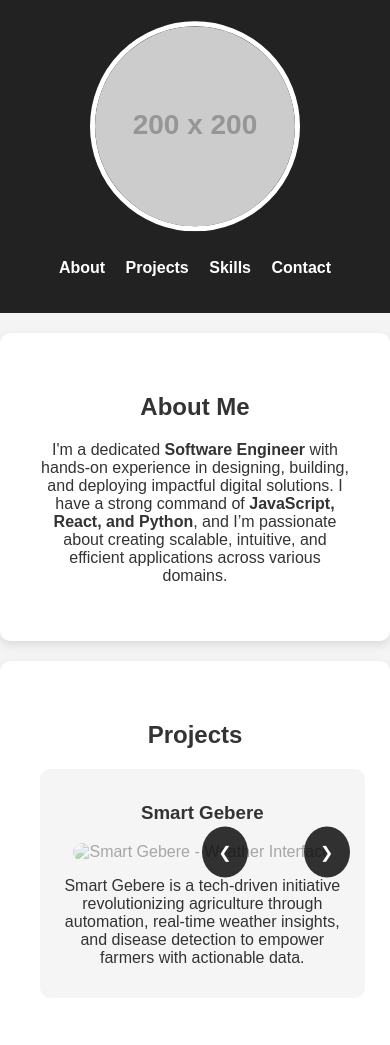
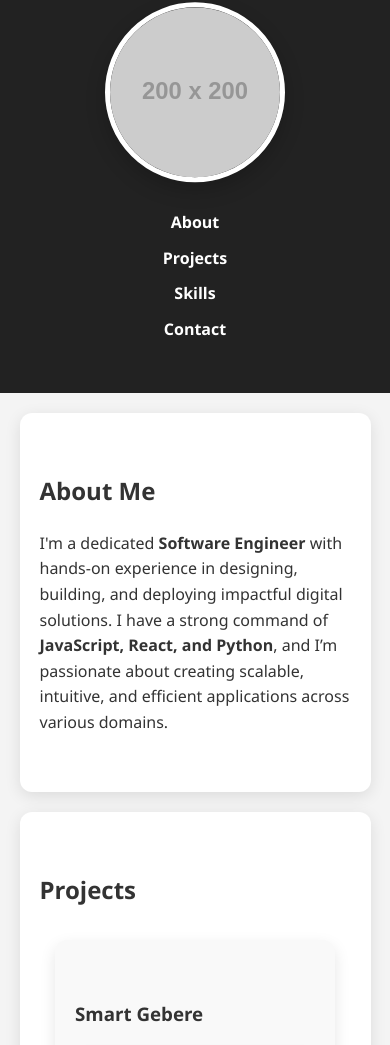
Before and after one commit to Henok-Demissie/My-Portofolio, a plain HTML site: page index.html in a window 390 px wide. Shown: the part 91-1136 px from the top of the page. Drawn offline with Linux system fonts and the light colour scheme; placeholder pictures from the web are drawn by us.

Commit message:
Update styles.css

```diff
--- a/styles.css
+++ b/styles.css
@@ -1,74 +1,71 @@
+/* ===== Base Styles ===== */
+* {
+    box-sizing: border-box;
+}
+
 body {
-    font-family: Arial, sans-serif;
+    font-family: 'Segoe UI', Tahoma, Geneva, Verdana, sans-serif;
     margin: 0;
     padding: 0;
     background-color: #f4f4f4;
     color: #333;
-    transition: all 0.3s ease-in-out;
+    line-height: 1.6;
+    font-size: 16px;
+    transition: background-color 0.3s ease-in-out, color 0.3s ease-in-out;
 }
 
+a {
+    color: inherit;
+    text-decoration: none;
+}
+
+/* ===== Dark Mode ===== */
 .dark-mode {
-    background-color: #222;
-    color: #fff;
+    background-color: #121212;
+    color: #f5f5f5;
 }
 
 .dark-mode section {
-    background: #333;
-    color: #fff;
+    background-color: #1e1e1e;
+    color: #e0e0e0;
 }
 
 .dark-mode .project {
-    background: #444;
-    color: #fff;
+    background-color: #2a2a2a;
 }
 
 .dark-mode nav ul li a:hover {
     color: #66b3ff;
 }
 
-/* Header */
+/* ===== Header ===== */
 header {
-    background: #222;
+    background-color: #222;
     color: white;
+    padding: 30px 20px;
     text-align: center;
-    padding: 20px;
     position: relative;
-}
-
-.profile-container {
-    display: flex;
-    justify-content: center;
-    align-items: center;
-    margin: 20px 0;
-}
-
-.profile-photo {
-    width: 200px;
-    height: 200px;
-    border-radius: 50%;
-    object-fit: cover;
-    border: 5px solid #fff;
-    animation: float 3s ease-in-out infinite;
-}
-
-@keyframes float {
-    0% { transform: translateY(0px); }
-    50% { transform: translateY(-10px); }
-    100% { transform: translateY(0px); }
 }
 
 header .container {
     display: flex;
     justify-content: space-between;
     align-items: center;
-    padding: 0 20px;
+    max-width: 1200px;
+    margin: auto;
+}
+
+.logo {
+    font-size: 2rem;
+    font-weight: bold;
+    margin: 0;
 }
 
 #darkModeToggle {
     background: none;
     border: none;
     color: white;
-    font-size: 20px;
+    font-size: 22px;
     cursor: pointer;
     transition: transform 0.3s ease-in-out;
 }
@@ -77,33 +74,57 @@ header .container {
     transform: scale(1.2);
 }
 
-/* Navigation */
+/* ===== Profile Photo ===== */
+.profile-container {
+    display: flex;
+    justify-content: center;
+    margin: 20px 0;
+}
+
+.profile-photo {
+    width: 180px;
+    height: 180px;
+    border-radius: 50%;
+    object-fit: cover;
+    border: 5px solid #fff;
+    animation: float 3s ease-in-out infinite;
+    box-shadow: 0 8px 20px rgba(0, 0, 0, 0.2);
+}
+
+@keyframes float {
+    0% { transform: translateY(0); }
+    50% { transform: translateY(-10px); }
+    100% { transform: translateY(0); }
+}
+
+/* ===== Navigation ===== */
 nav ul {
     list-style: none;
     padding: 0;
-    text-align: center;
+    display: flex;
+    justify-content: center;
+    flex-wrap: wrap;
+    margin: 20px 0;
 }
 
 nav ul li {
-    display: inline;
     margin: 0 15px;
 }
 
 nav ul li a {
     color: white;
-    text-decoration: none;
     font-weight: bold;
-    transition: all 0.3s ease-in-out;
     position: relative;
+    transition: color 0.3s ease-in-out;
 }
 
 nav ul li a::after {
     content: '';
     position: absolute;
+    left: 0;
+    bottom: -5px;
+    height: 2px;
     width: 0;
-    height: 2px;
-    bottom: -5px;
-    left: 0;
     background-color: #0073e6;
     transition: width 0.3s ease-in-out;
 }
@@ -112,15 +133,14 @@ nav ul li a:hover::after {
     width: 100%;
 }
 
-/* Sections */
+/* ===== Section Layout ===== */
 section {
-    padding: 40px;
-    text-align: center;
     background: white;
+    padding: 60px 20px;
     margin: 20px auto;
-    border-radius: 10px;
-    box-shadow: 0 4px 10px rgba(0, 0, 0, 0.1);
-    max-width: 90%;
+    border-radius: 12px;
+    box-shadow: 0 4px 16px rgba(0, 0, 0, 0.1);
+    max-width: 1000px;
     transition: all 0.3s ease-in-out;
 }
 
@@ -128,26 +148,24 @@ section:hover {
     transform: translateY(-5px);
 }
 
-/* Projects */
+/* ===== Projects ===== */
 .project {
-    background: #f5f5f5;
-    padding: 15px;
-    margin: 20px auto;
-    width: 80%;
-    border-radius: 10px;
-    text-align: center;
+    background: #f9f9f9;
+    padding: 25px;
+    margin: 30px auto;
+    border-radius: 12px;
     transition: all 0.3s ease-in-out;
+    box-shadow: 0 6px 16px rgba(0, 0, 0, 0.1);
 }
 
 .project:hover {
-    transform: scale(1.02);
-    box-shadow: 0 8px 20px rgba(0, 0, 0, 0.2);
+    transform: scale(1.03);
 }
 
 .slideshow-container {
     position: relative;
-    max-width: 800px;
-    margin: auto;
+    max-width: 600px;
+    margin: 20px auto;
 }
 
 .slide {
@@ -157,88 +175,113 @@ section:hover {
 
 .slide img {
     width: 100%;
-    max-width: 500px;
+    max-height: 350px;
+    object-fit: cover;
     border-radius: 10px;
-    height: 300px;
-    object-fit: cover;
+    box-shadow: 0 4px 12px rgba(0, 0, 0, 0.15);
 }
 
 .prev, .next {
-    cursor: pointer;
     position: absolute;
     top: 50%;
+    padding: 12px;
+    color: white;
+    background: rgba(0, 0, 0, 0.6);
+    cursor: pointer;
+    border-radius: 50%;
     transform: translateY(-50%);
-    padding: 16px;
-    color: white;
-    background: rgba(0,0,0,0.8);
-    border-radius: 50%;
-    transition: 0.3s ease;
+    transition: background 0.3s ease-in-out;
+}
+
+.prev {
+    left: 10px;
 }
 
 .next {
-    right: 0;
+    right: 10px;
 }
 
 .prev:hover, .next:hover {
-    background: rgba(0,0,0,0.9);
+    background: rgba(0, 0, 0, 0.9);
 }
 
 @keyframes fade {
-    from { opacity: 0.4 }
-    to { opacity: 1 }
+    from { opacity: 0.4; }
+    to { opacity: 1; }
 }
 
-/* Skills */
+/* ===== Skills ===== */
 #skills ul {
     list-style: none;
     padding: 0;
     display: flex;
     flex-wrap: wrap;
     justify-content: center;
-    gap: 10px;
+    gap: 15px;
 }
 
 #skills ul li {
     background: #222;
     color: white;
-    padding: 10px 20px;
-    border-radius: 25px;
+    padding: 12px 25px;
+    border-radius: 30px;
+    font-size: 15px;
+    font-weight: 500;
     transition: all 0.3s ease-in-out;
     cursor: pointer;
 }
 
 #skills ul li:hover {
     background: #0073e6;
-    transform: scale(1.1) rotate(5deg);
+    transform: scale(1.1);
 }
 
-/* Contact */
+/* ===== Contact ===== */
 #contact a {
     color: #0073e6;
-    text-decoration: none;
-    transition: all 0.3s ease-in-out;
+    font-weight: 500;
+    transition: color 0.3s ease-in-out;
 }
 
 #contact a:hover {
-    color: #004d99;
+    color: #005bb5;
     text-decoration: underline;
 }
 
-/* Footer */
+.contact-list {
+    list-style: none;
+    padding: 0;
+    line-height: 2;
+}
+
+/* ===== Footer ===== */
 footer {
-    background: #222;
+    background-color: #222;
     color: white;
     text-align: center;
-    padding: 15px;
-    margin-top: 20px;
+    padding: 20px;
+    font-size: 14px;
+    margin-top: 40px;
 }
 
+/* ===== Responsive ===== */
 @media (max-width: 768px) {
-    .project {
-        width: 95%;
+    .header .container {
+        flex-direction: column;
+        align-items: center;
     }
 
-    nav ul li {
-        margin: 0 8px;
+    nav ul {
+        flex-direction: column;
+        gap: 10px;
+    }
+
+    .project, section {
+        width: 90%;
+        padding: 40px 20px;
+    }
+
+    .slide img {
+        max-height: 250px;
     }
 }
```
